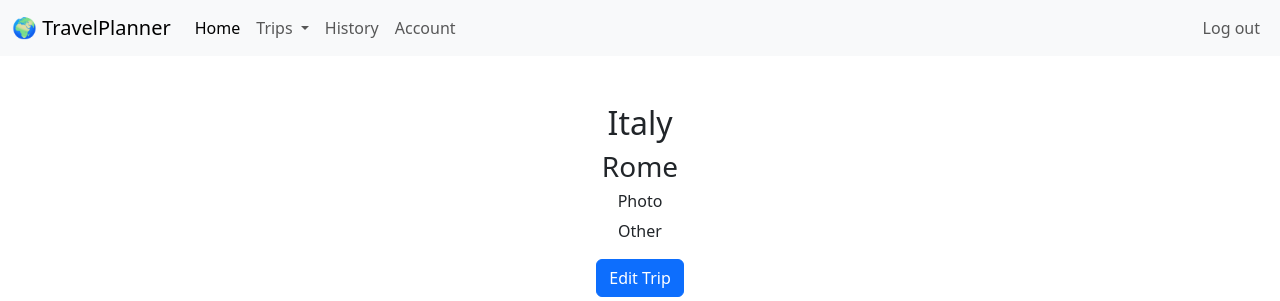
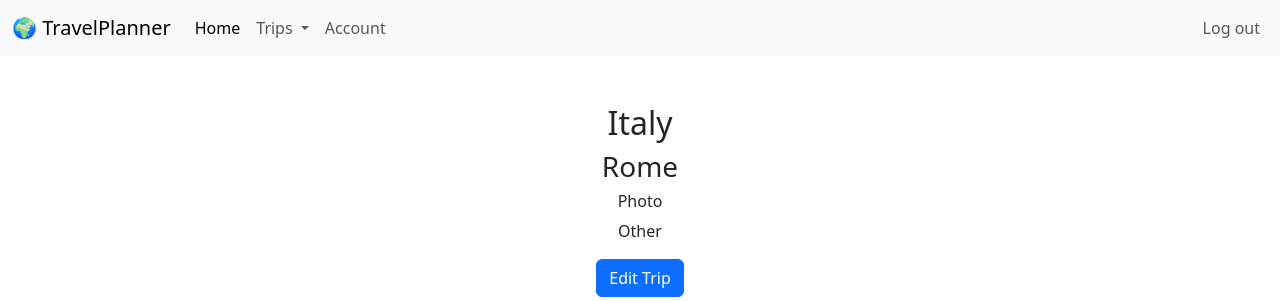
Before and after one commit to aifontao/TralvelPlanner, a Flask app: page /trip/1 in a window 1280 px wide. Shown: the top 301 px of the page. Run offline with Flask 3, Linux system fonts and the light colour scheme; a user stored in the database is signed in; some libraries are stand-ins or nearby versions.

Commit message:
Removed History from navbar

```diff
--- a/templates/layout.html
+++ b/templates/layout.html
@@ -43,9 +43,6 @@
                     </ul>
                 </li>
                 <li class="nav-item">
-                    <a class="nav-link" href="#">History</a>
-                </li>
-                <li class="nav-item">
                     <a class="nav-link" href="/account">Account</a>
                 </li>
                 </ul>
--- a/templates/trip.html
+++ b/templates/trip.html
@@ -7,7 +7,7 @@
 {% block main %}
     {% if trip.name %}
         <h1>{{ trip.name }}</h1>
-    {% endif%}
+    {% endif %}
     <h2>{{ trip.country }}</h2>
     <h3>{{ trip.city }}</h3>
     <h6>Photo</h6>
```
